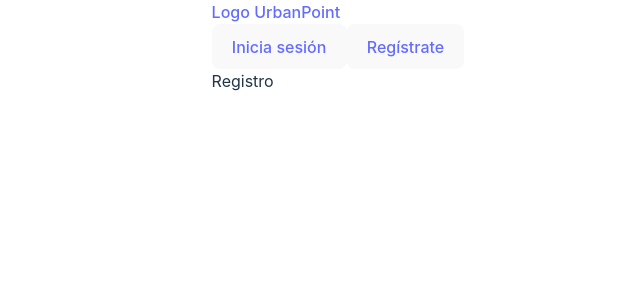
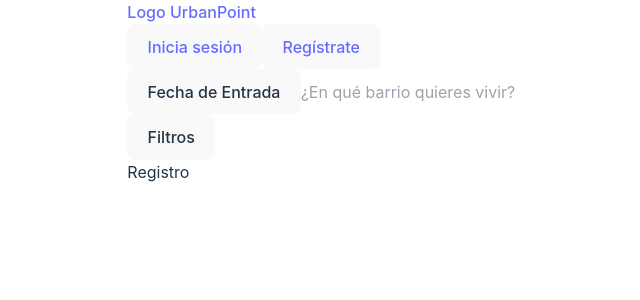
Before and after one commit to StivenDorado/UrbanPoint_2, a React (Vite) app: page /registro in a window 1280 px wide. Shown: the top 300 px of the page, without its empty margins (302-942 px from the left). Built offline with nearby package versions, Linux system fonts and the light colour scheme.

Commit message:
segundo commit

```diff
--- a/src/App.jsx
+++ b/src/App.jsx
@@ -1,14 +1,17 @@
 import React from 'react';
 import { BrowserRouter as Router, Routes, Route } from 'react-router-dom';
 import Header from './components/header/headerlg';
+import SearchBar from './components/Barra_busqueda/busqueda';
 import InicioSesion from './pages/inicio_sesion/iniciosesion'; // Ajusta la ruta de importación según la estructura de tu proyecto
 import Registro from './pages/inicio_sesion/registrarse'; // Ajusta la ruta de importación según la estructura de tu proyecto
+
 
 function App() {
   return (
     <Router>
       <div className="App">
         <Header />
+        <SearchBar />
         <Routes>
           <Route path="/iniciosesion" element={<InicioSesion />} />
           <Route path="/registro" element={<Registro />} />
--- a/src/components/Barra_busqueda/busqueda.jsx
+++ b/src/components/Barra_busqueda/busqueda.jsx
@@ -1,7 +1,7 @@
 // src/components/SearchBar.jsx
 import React from 'react';
-import Button from '../../components/ui/button';
-import Input from '../../components/ui/input';
+import Button from '../ui/button'; // Ajusta la ruta según la estructura de tu proyecto
+import Input from '../ui/input'; // Ajusta la ruta según la estructura de tu proyecto
 
 const SearchBar = () => {
   return (
@@ -19,9 +19,6 @@ const SearchBar = () => {
           Filtros
         </span>
       </Button>
-      <Button variant="outline">
-        {/* Este botón está actualmente vacío, asegúrate de añadir contenido si es necesario */}
-      </Button>
     </div>
   );
 }
--- a/src/main.jsx
+++ b/src/main.jsx
@@ -1,12 +1,8 @@
 // src/main.jsx
 import React from 'react';
-import ReactDOM from 'react-dom';
+import { createRoot } from 'react-dom/client'; // Importa createRoot desde react-dom/client
 import App from './App.jsx'; // Asegúrate de que la ruta sea correcta
 import './index.css';
 
-ReactDOM.render(
-  <React.StrictMode>
-    <App />
-  </React.StrictMode>,
-  document.getElementById('root')
-);
+const root = createRoot(document.getElementById('root')); // Crea el punto de entrada correctamente
+root.render(<App />);
```
Also changed, not shown: src/components/header/headerlg.jsx (+1 -23 lines).
